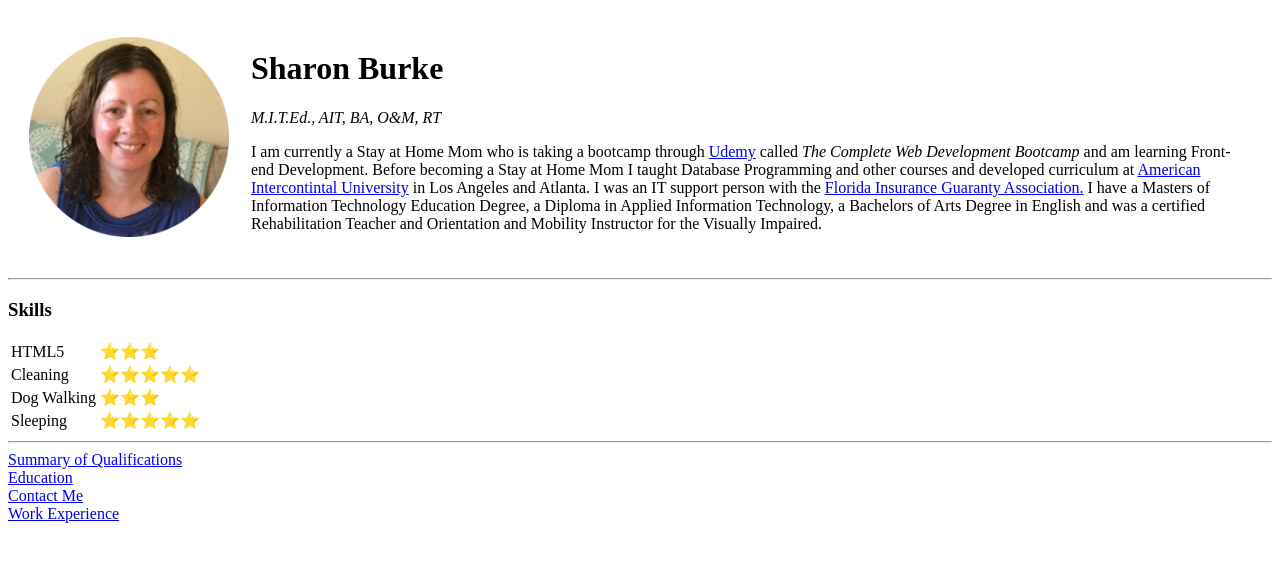
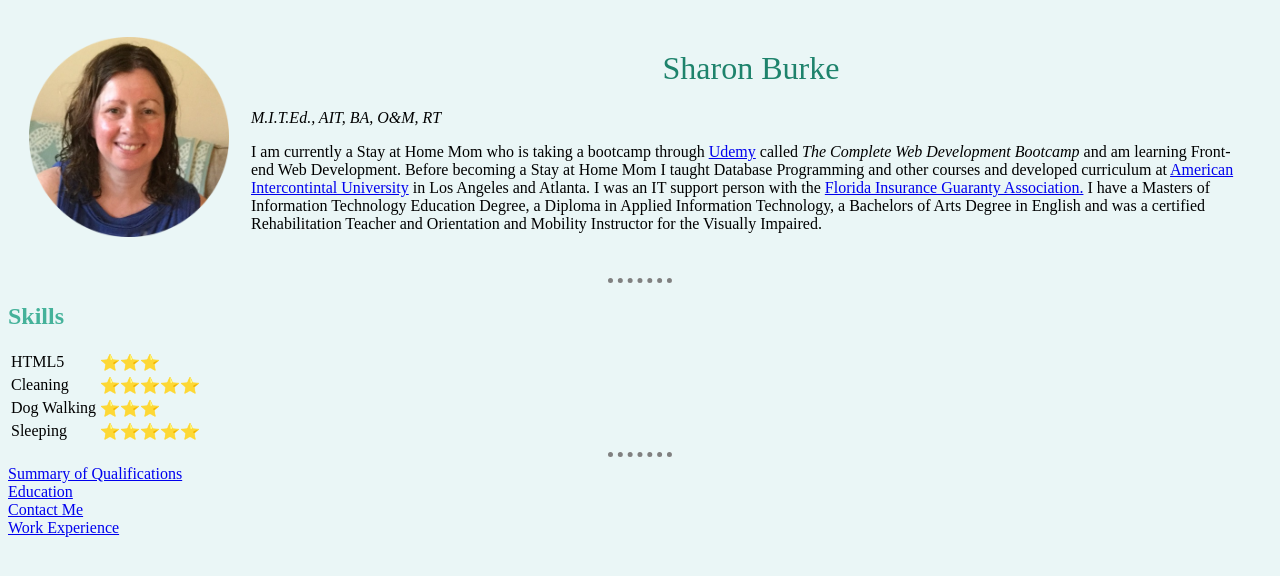
Before and after one commit to sharonburk/CV, a plain HTML site: page index.html in a window 1280 px wide. Drawn offline with Linux system fonts and the light colour scheme; files that its build step writes are made by us from their sources.

Commit message:
Add files via upload

```diff
--- a/contact-me.html
+++ b/contact-me.html
@@ -4,6 +4,7 @@
 <head>
   <meta charset="utf-8">
   <title>Contact Me</title>
+  <link rel="stylesheet" href="css/styles.css">
 </head>
 
 <body>
--- a/index.html
+++ b/index.html
@@ -4,17 +4,18 @@
 <head>
   <meta charset="utf-8">
   <title>Sharon's Personal Site</title>
+  <link rel="stylesheet" href="css/styles.css">
+
 </head>
 
-<body>
+
   <table cellspacing="20">
     <tr>
       <td><img src="sharon.png" alt="Sharon profile picture" width="200" height="200"></td>
       <td>
-        <h1>Sharon Burke</h1>  <em>M.I.T.Ed., AIT, BA, O&M, RT</em>
-
+        <h1>Sharon Burke</h1> <em>M.I.T.Ed., AIT, BA, O&M, RT</em>
         <p> I am currently a Stay at Home Mom who is taking a bootcamp through <a href="https://www.udemy.com/">Udemy</a> called
-          <em>The Complete Web Development Bootcamp</em> and am learning Front-end Development.
+          <em>The Complete Web Development Bootcamp</em> and am learning Front-end Web Development.
           Before becoming a Stay at Home Mom I taught Database Programming and other
           courses and developed curriculum at <a href="https://www.aiuniv.edu/">American Intercontintal University</a> in
           Los Angeles and Atlanta. I was an IT support person with the <a href="https://figafacts.com/">Florida
@@ -25,12 +26,8 @@
       </td>
     </tr>
   </table>
-
-
   <hr>
-
-
-  <h3>Skills</h3>
+  <h2>Skills</h2>
   <table>
     <tr>
       <td>HTML5</td>
@@ -53,8 +50,5 @@
   <a href="education.html">Education</a><br />
   <a href="contact-me.html">Contact Me</a><br>
   <a href="work-experience.html">Work Experience</a>
-
-
 </body>
-
 </html>
--- /dev/null
+++ b/styles.css
@@ -0,0 +1,22 @@
+body {
+  background-color: #EAF6F6;
+}
+
+hr {
+  border-color: grey;
+  border-style: dotted none none;
+  width: 5%;
+  border-width: 5px;
+}
+h1 {
+  color: #1e836c;
+  text-align: center;
+  font-weight: 400;
+}
+h2 {
+color: #45b29a;
+
+}
+h3 {
+  color: #45b29a;
+}
```
Also changed, not shown: education.html (+2 -1 lines), qualifications.html (+2 -0 lines), work-experience.html (+2 -1 lines).
